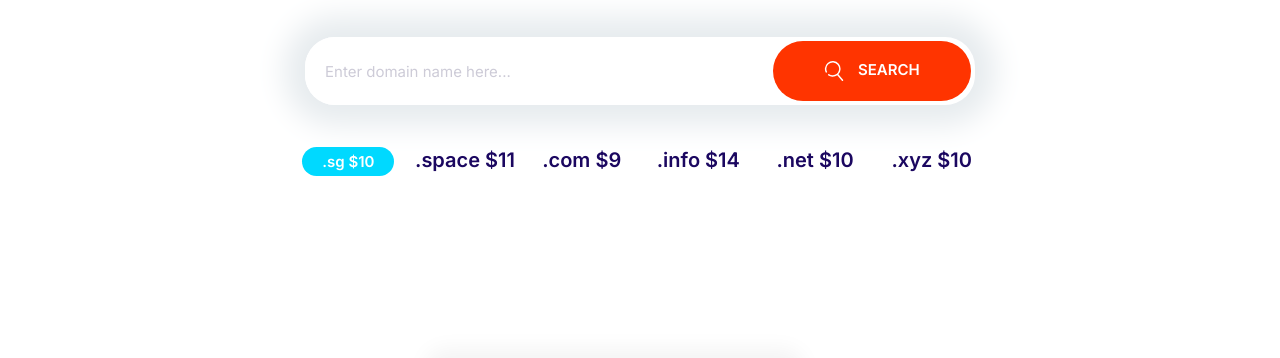
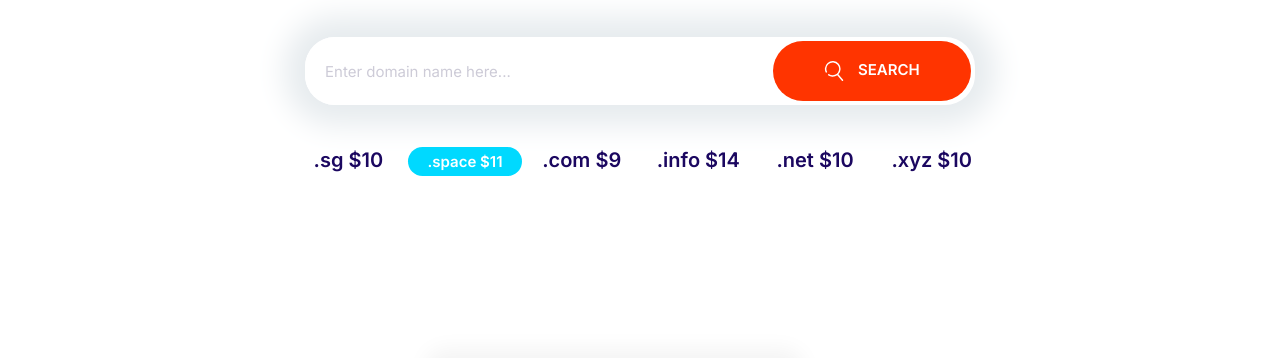
Before and after one commit to claing84/moshifyTest, a plain HTML site: page index.html in a window 1280 px wide. Shown: the part 681-1039 px from the top of the page. Drawn offline with nearby package versions, Linux system fonts and the light colour scheme.

Commit message:
Updated index.html and build .gitignore file

```diff
--- a/index.html
+++ b/index.html
@@ -67,8 +67,8 @@
             Search</button>
             </div>
             <ul class="list block-domain__prices">
-                <li><span class="badge badge--secondary">.sg $10</span></li>
-                <li>.space $11</li>
+                <li>.sg $10</li>
+                <li><span class="badge badge--secondary">.space $11</span></li>
                 <li>.com $9</li>
                 <li>.info $14</li>
                 <li>.net $10</li>
```
Also changed, not shown: 1 other file.
